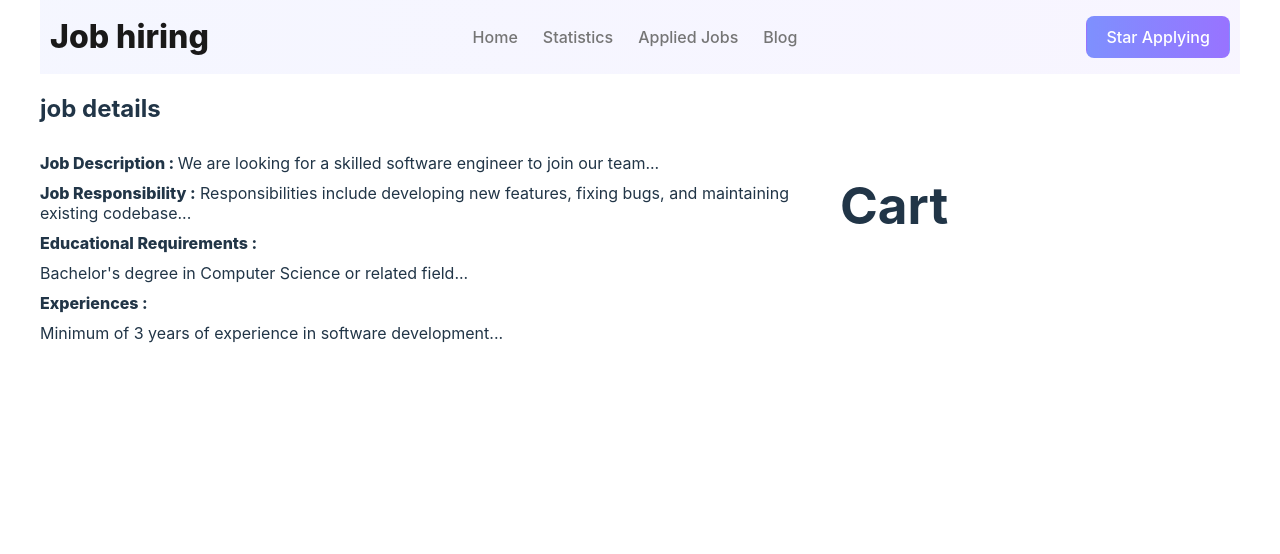
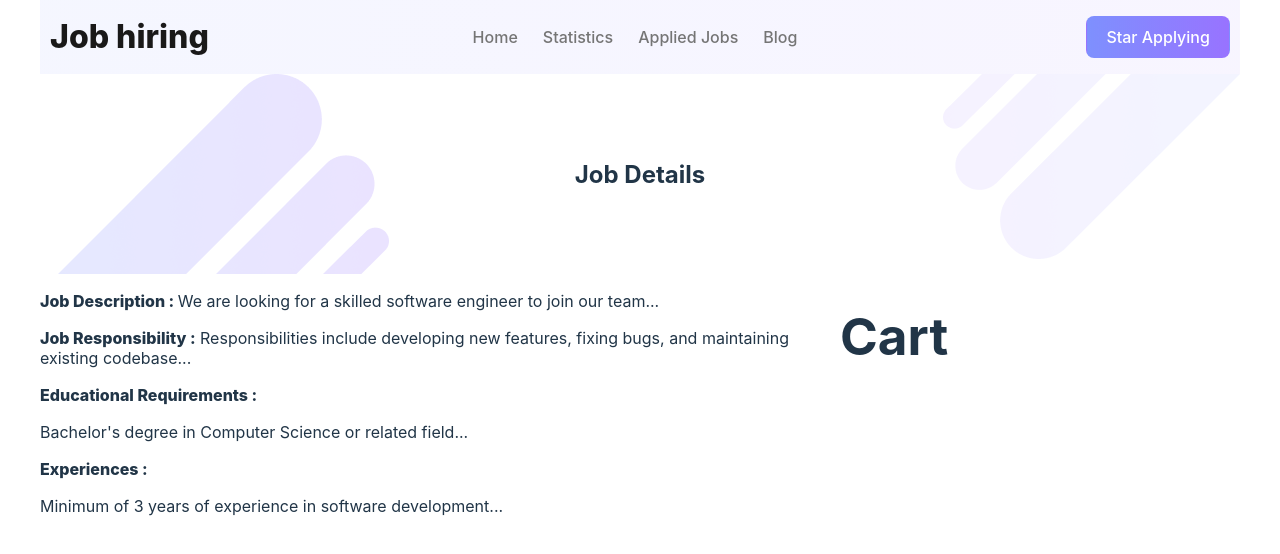
Before and after one commit to HmSani6699/As-project-9, a React (Vite) app: page /jobDetails/1 in a window 1280 px wide. Shown: the top 554 px of the page. Built offline with nearby package versions, Linux system fonts and the light colour scheme.

Commit message:
job details title part

```diff
--- a/src/component/JobDetails/JobDetails.jsx
+++ b/src/component/JobDetails/JobDetails.jsx
@@ -10,7 +10,9 @@ const JobDetails = () => {
 
     return (
         <div>
-            <h2>job details</h2>
+            <div className='job-details-title'>
+                <h2>Job Details</h2>
+            </div>
             <div className='details-container'>
                 <div className='details-left-info'>
                     <p><span>Job Description : </span> {jobDescription}</p>
--- a/src/component/JobDetails/jobDetails.css
+++ b/src/component/JobDetails/jobDetails.css
@@ -1,10 +1,24 @@
+.job-details-title {
+    height: 200px;
+    background-image: url('/public/Vector.png'), url('/public/Vector-1.png');
+    background-repeat: no-repeat;
+    background-position: 0% 0%, right top;
+    display: flex;
+    align-items: center;
+    justify-content: center;
+}
+
+.job-details-title h2 {
+    text-align: center;
+}
+
 .details-container {
     display: grid;
     grid-template-columns: 2fr 1fr;
 }
 
 .details-left-info p {
-    margin: 10px 0;
+    margin: 17px 0;
 }
 
 .details-left-info span {
```
